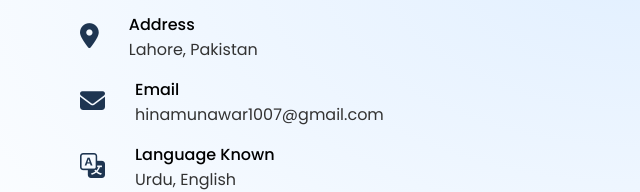
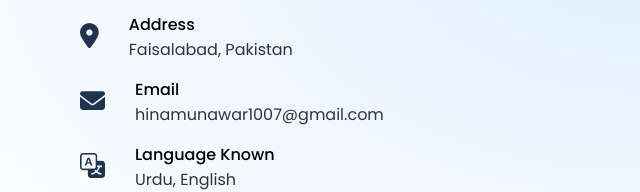
Before and after one commit to HinaMunawar270/My-Portfolio, a plain HTML site: page index.html in a window 1280 px wide. Shown: the part 4076-4268 px from the top of the page, 0-640 px from the left. Drawn offline with nearby package versions, Linux system fonts and the light colour scheme; a script that the page names is missing.

Commit message:
update the index.html

```diff
--- a/index.html
+++ b/index.html
@@ -249,7 +249,7 @@
               <i class="fa-solid fa-location-dot"></i>
               <div class="info">
                 <div class="head"> Address</div>
-                <div class="sub-title">Lahore, Pakistan</div>
+                <div class="sub-title">Faisalabad, Pakistan</div>
               </div>
             </div>
 
```
